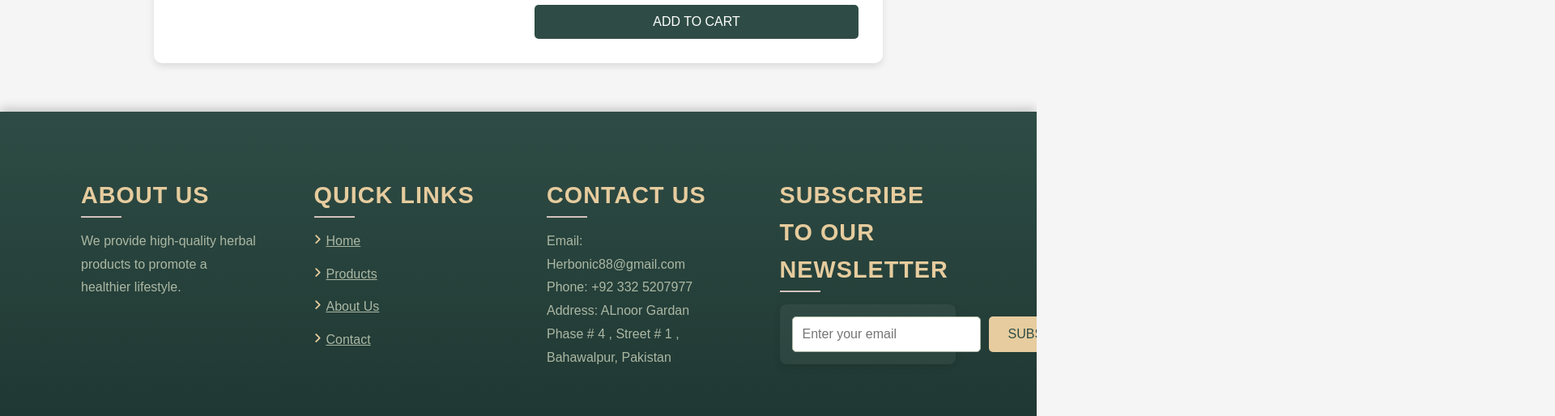
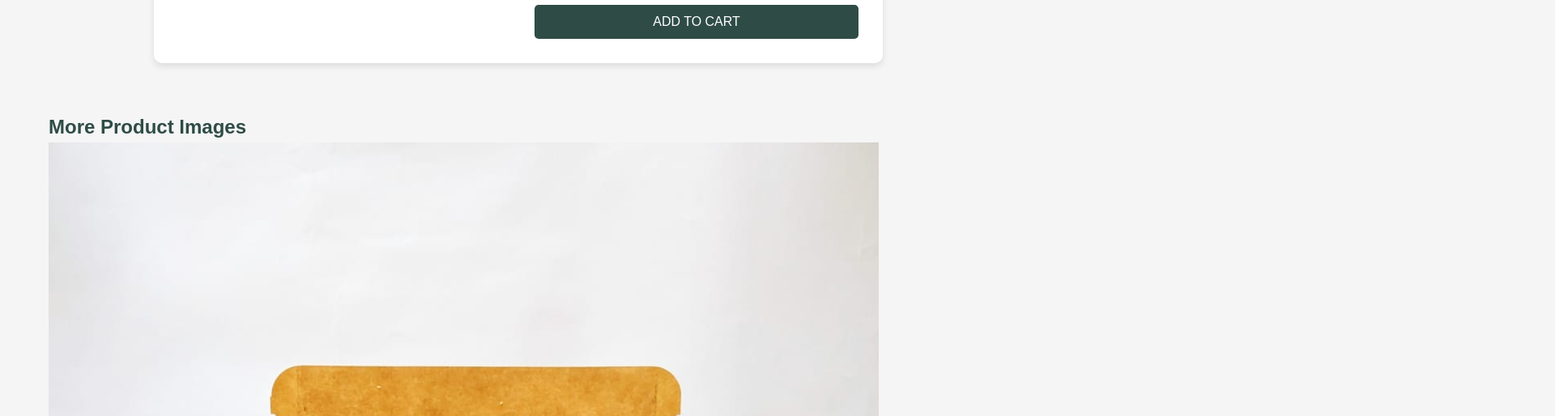
Before and after one commit to Herbonic/Herbonic, a plain HTML site: page chamomile.html in a window 1280 px wide. Shown: the part 640-1154 px from the top of the page at 81% size, 1920 px wide, since content can reach past the window. Drawn offline with Linux system fonts and the light colour scheme; a web font is replaced by a local one.

Commit message:
Update chamomile.html

```diff
--- a/chamomile.html
+++ b/chamomile.html
@@ -61,6 +61,23 @@
     </div>
   </section>
 
+  <!-- Additional Product Images Section -->
+<section class="product-gallery">
+  <div class="container">
+    <h2>More Product Images</h2>
+    <div class="gallery-container">
+      <div class="main-image">
+        <img src="im/New folder/chamomile.jpg" alt="Main Chamomile Tea Image" id="main-gallery-image" loading="lazy">
+      </div>
+      <div class="thumbnail-container">
+        <img src="im/New folder/chamomile-2.jpg" alt="Chamomile Tea Image 1" class="thumbnail" data-large="im/New folder/chamomile1.jpg" loading="lazy">
+        <img src="im/New folder/chamomile-2.jpg" alt="Chamomile Tea Image 2" class="thumbnail" data-large="im/New folder/chamomile2.jpg" loading="lazy">
+        <img src="im/New folder/chamomile-2.jpg" alt="Chamomile Tea Image 3" class="thumbnail" data-large="im/New folder/chamomile3.jpg" loading="lazy">
+      </div>
+    </div>
+  </div>
+</section>
+
   <!-- Footer -->
   <footer>
     <div class="container">
```
